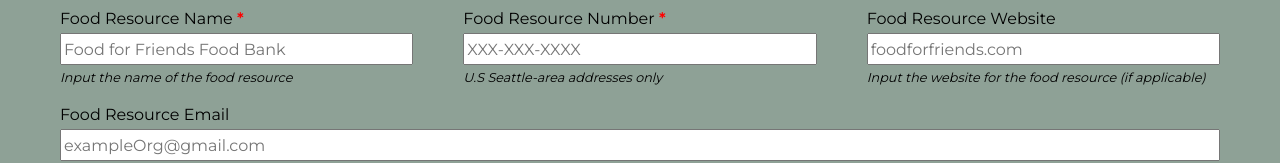
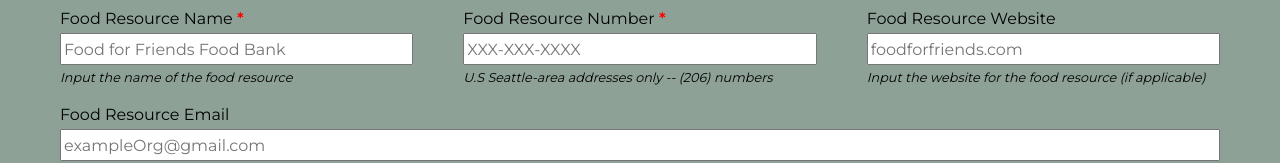
Before and after one commit to sooparkdev/UW-TeamProject---Food-For-Families, a React (Create React App) app: page /form in a window 1280 px wide. Shown: the part 586-749 px from the top of the page. Built offline with nearby package versions, Linux system fonts and the light colour scheme.

Commit message:
Small prompt change

```diff
--- a/src/pages/Form.js
+++ b/src/pages/Form.js
@@ -283,7 +283,7 @@ const Form = () => {
                     <p style={{ color: 'red' }}> Invalid input: Bad number </p>
                   </div>
                 }
-                <p className='form-item-description'>U.S Seattle-area addresses only</p>
+                <p className='form-item-description'>U.S Seattle-area addresses only -- {"(206)"} numbers</p>
               </div>
               <div className="form-item">
                 <label for="exampleOrgWebsite">Food Resource Website</label>
```
